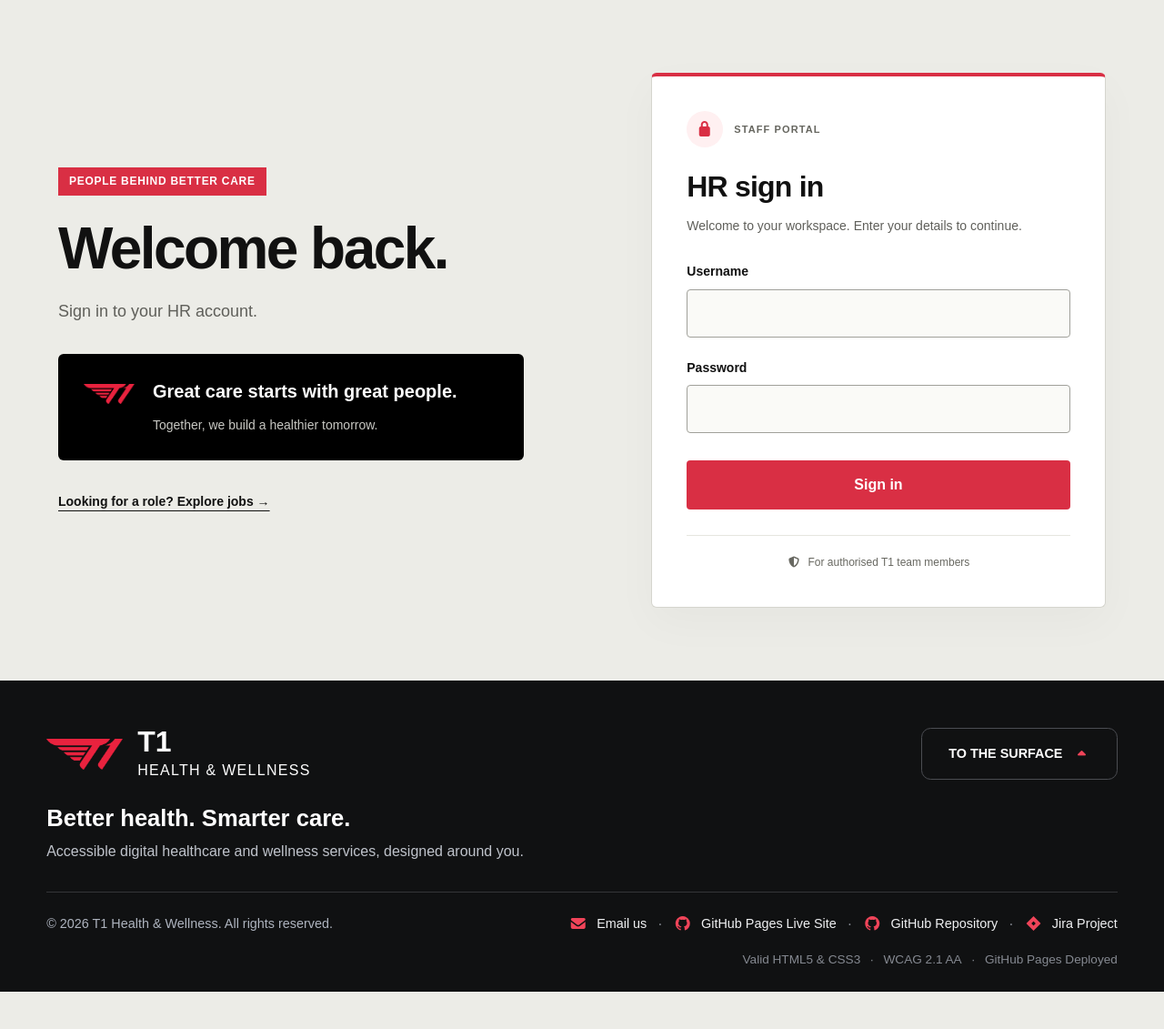
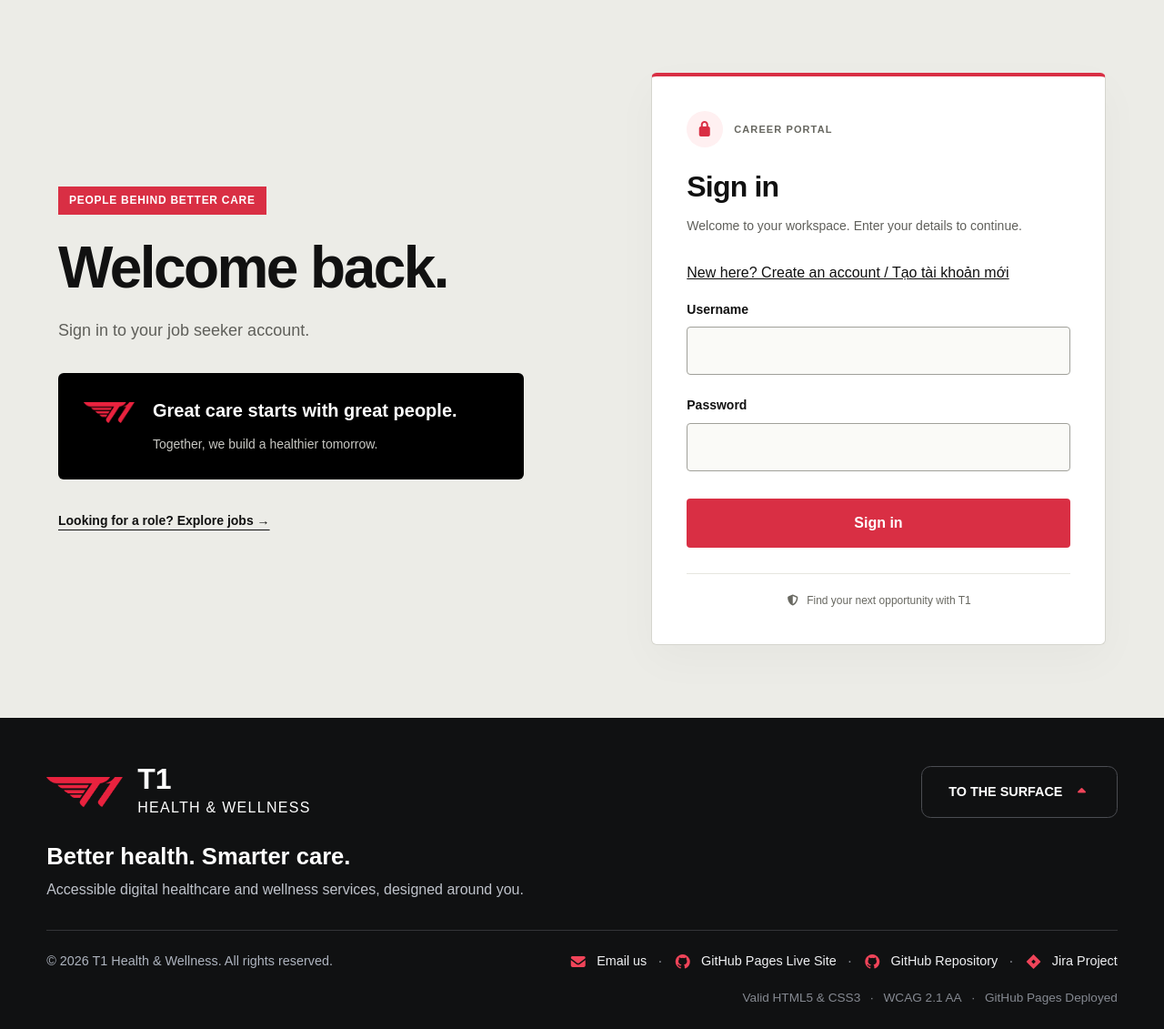
Before and after one commit to Ba568o/COS10026_Web_Technology_Project_1_T1_Group, a PHP site: page /login.php in a window 1280 px wide. Shown: the part 72-1203 px from the top of the page at 91% size. Before the commit the page ends 1162 px from the top, so only its background shows below. Run offline with PHP 8.4, Linux system fonts and the light colour scheme.

Commit message:
feat(login): switch to job seeker flow and safe post-login redirects

```diff
--- a/project2/login.php
+++ b/project2/login.php
@@ -2,6 +2,8 @@
 require_once __DIR__ . '/auth/session.php';
 auth_start();
 header('Cache-Control: no-store');
+$registered = !empty($_SESSION['signup_success']);
+unset($_SESSION['signup_success']);
 $error = '';
 $username = '';
 $loggedIn = auth_logged_in();
@@ -23,19 +25,22 @@ if ($_SERVER['REQUEST_METHOD'] === 'POST' && !$loggedIn) {
                 $_SESSION['username'] = $user['username'];
                 $_SESSION['last_active'] = time();
                 $_SESSION['auth_token'] = bin2hex(random_bytes(32));
-                header('Location: login.php', true, 303);
+                $destination = $_SESSION['return_to'] ?? 'account.php';
+                if (!in_array($destination, ['index.php', 'jobs.php', 'apply.php', 'about.php', 'account.php'], true)) $destination = 'account.php';
+                unset($_SESSION['return_to']);
+                header('Location: ' . $destination, true, 303);
                 exit;
             }
             $error = 'Incorrect credentials or temporarily locked account. Please try again later. / Sai thông tin hoặc tài khoản tạm khóa. Vui lòng thử lại sau.';
         } catch (PDOException $exception) {
-            error_log('HR login database error: ' . $exception->getMessage());
+            error_log('Applicant login database error: ' . $exception->getMessage());
             http_response_code(503);
             $error = 'Login is temporarily unavailable. Please try again later. / Đăng nhập tạm thời không khả dụng. Vui lòng thử lại sau.';
         }
     }
 }
-$pageTitle = 'HR Login - T1 Health & Wellness';
-$pageDescription = 'Sign in to your T1 HR account.';
+$pageTitle = 'Applicant Login - T1 Health & Wellness';
+$pageDescription = 'Sign in to your T1 job seeker account.';
 $pageStylesheet = 'login.css';
 $bodyClass = 'login-page';
 $currentPage = 'login.php';
@@ -46,7 +51,7 @@ include __DIR__ . '/nav.inc';
     <section class="login-intro" aria-labelledby="login-heading">
         <p class="login-eyebrow"><span class="language-en">PEOPLE BEHIND BETTER CARE</span><span class="language-vi">CON NGƯỜI LÀM NÊN SỰ KHÁC BIỆT</span></p>
         <h1 id="login-heading"><span class="language-en">Welcome back.</span><span class="language-vi">Chào mừng trở lại.</span></h1>
-        <p><span class="language-en">Sign in to your HR account.</span><span class="language-vi">Đăng nhập vào tài khoản nhân sự của bạn.</span></p>
+        <p><span class="language-en">Sign in to your job seeker account.</span><span class="language-vi">Đăng nhập vào tài khoản tìm việc của bạn.</span></p>
         <div class="login-team-note">
             <img src="images/logo.png" alt="T1" width="72" height="40">
             <div>
@@ -57,18 +62,21 @@ include __DIR__ . '/nav.inc';
         <a class="login-jobs-link" href="jobs.php"><span class="language-en">Looking for a role? Explore jobs →</span><span class="language-vi">Bạn đang tìm việc? Xem các vị trí →</span></a>
     </section>
     <section class="login-card" aria-labelledby="form-heading">
-        <div class="login-card-top"><span class="login-lock" aria-hidden="true"><i class="fa-solid fa-lock"></i></span><span class="language-en">STAFF PORTAL</span><span class="language-vi">CỔNG NHÂN SỰ</span></div>
+        <div class="login-card-top"><span class="login-lock" aria-hidden="true"><i class="fa-solid fa-lock"></i></span><span class="language-en">CAREER PORTAL</span><span class="language-vi">CỔNG VIỆC LÀM</span></div>
         <?php if ($loggedIn): ?>
             <h2 id="form-heading"><span class="language-en">You're signed in</span><span class="language-vi">Đăng nhập thành công</span></h2>
+            <p><a href="account.php">My CV / CV của tôi</a> · <a href="jobs.php">Find jobs / Tìm việc</a></p>
             <p><?= auth_escape((string) $_SESSION['username']) ?></p>
-            <p><span class="language-en">Your HR session is active.</span><span class="language-vi">Phiên đăng nhập nhân sự đang hoạt động.</span></p>
+            <p><span class="language-en">Your session is active.</span><span class="language-vi">Phiên đăng nhập đang hoạt động.</span></p>
             <form action="logout.php" method="post">
                 <input type="hidden" name="csrf_token" value="<?= auth_escape(auth_token()) ?>">
                 <button type="submit"><span class="language-en">Sign out</span><span class="language-vi">Đăng xuất</span></button>
             </form>
         <?php else: ?>
-            <h2 id="form-heading"><span class="language-en">HR sign in</span><span class="language-vi">Đăng nhập nhân sự</span></h2>
+            <h2 id="form-heading"><span class="language-en">Sign in</span><span class="language-vi">Đăng nhập</span></h2>
             <p class="login-description"><span class="language-en">Welcome to your workspace. Enter your details to continue.</span><span class="language-vi">Chào mừng đến không gian làm việc. Nhập thông tin để tiếp tục.</span></p>
+            <?php if ($registered): ?><p role="status">Account created. Please sign in. / Đã tạo tài khoản. Vui lòng đăng nhập.</p><?php endif; ?>
+            <p><a href="signup.php">New here? Create an account / Tạo tài khoản mới</a></p>
             <?php if ($error): ?><p class="login-error" id="login-error" role="alert"><?= auth_escape($error) ?></p><?php endif; ?>
             <form action="login.php" method="post" novalidate <?= $error ? 'aria-describedby="login-error"' : '' ?>>
                 <input type="hidden" name="csrf_token" value="<?= auth_escape(auth_token()) ?>">
@@ -79,7 +87,7 @@ include __DIR__ . '/nav.inc';
                 <button type="submit"><span class="language-en">Sign in</span><span class="language-vi">Đăng nhập</span></button>
             </form>
         <?php endif; ?>
-        <p class="login-footnote"><i class="fa-solid fa-shield-halved" aria-hidden="true"></i> <span class="language-en">For authorised T1 team members</span><span class="language-vi">Dành cho thành viên T1 được cấp quyền</span></p>
+        <p class="login-footnote"><i class="fa-solid fa-shield-halved" aria-hidden="true"></i> <span class="language-en">Find your next opportunity with T1</span><span class="language-vi">Tìm cơ hội tiếp theo cùng T1</span></p>
     </section>
 </main>
 <?php include __DIR__ . '/footer.inc'; ?>
```
